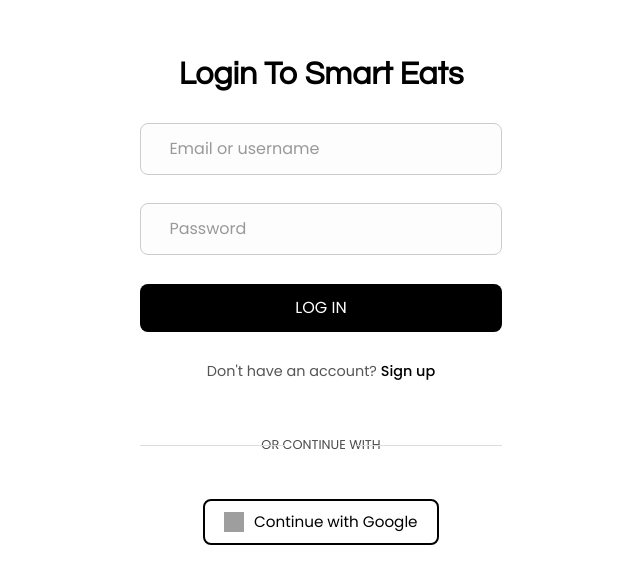
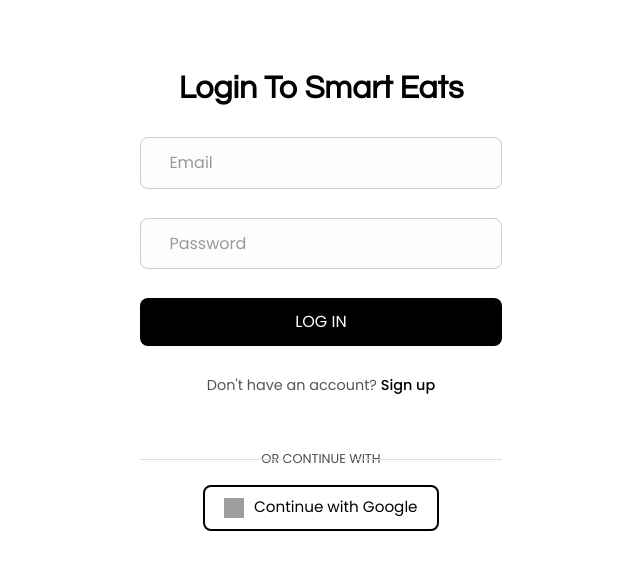
Before and after one commit to Smart-Eats/SmartEats, a React (Vite) app in the folder frontend/: page / in a window 1280 px wide. Shown: the part 102-686 px from the top of the page, without its empty margins (319-959 px from the left). Built offline with nearby package versions, Linux system fonts and the light colour scheme; grey boxes are pictures that could not be loaded; a web font is replaced by a local one.

Commit message:
Login authentication done

```diff
--- a/frontend/src/Components/Authentication/Login.jsx
+++ b/frontend/src/Components/Authentication/Login.jsx
@@ -1,22 +1,82 @@
-import React from "react";
+import React, { useState } from "react";
 import styles from "./Login.module.css";
-import { Link, NavLink } from "react-router-dom";
+import { NavLink } from "react-router-dom";
+import axios from "axios";
+import { Toaster, toast } from "react-hot-toast";
 
 const Login = () => {
+  const [email, setEmail] = useState("");
+  const [password, setPassword] = useState("");
+  const handleEmailChange = (e) => {
+    setEmail(e.target.value);
+  };
+  const handlePasswordChange = (e) => {
+    setPassword(e.target.value);
+  };
+  const handleSubmit = async (e) => {
+    e.preventDefault();
+    try {
+      const response = await axios.post(
+        "http://localhost:8000/auth/smarteats/login",
+        {
+          email,
+          password,
+        }
+      );
+      toast.success(response.data.message);
+      setEmail("");
+      setPassword("");
+    } catch (err) {
+      if (err.response && err.response.data && err.response.data.error) {
+        toast.error(err.response.data.error.join("\n"));
+      } else {
+        toast.error(err.response?.data?.message || "Signup failed");
+      }
+    }
+  };
   return (
     <div className={styles.main}>
-    <div className={styles.container}>
+      <Toaster
+        position="top-right"
+        gutter={16}
+        toastOptions={{
+          duration: 4000,
+          style: {
+            fontSize: "14px",
+            maxWidth: "500px",
+            padding: "12px 16px",
+            borderRadius: "8px",
+            boxShadow: "0 4px 12px rgba(0, 0, 0, 0.15)",
+          },
+          success: {
+            style: {
+              background: "#10B981",
+              color: "#FFFFFF",
+              borderLeft: "4px solid #059669",
+            },
+          },
+          error: {
+            style: {
+              background: "#EF4444",
+              color: "#FFFFFF",
+            },
+          },
+        }}
+      />
+      <form className={styles.container} onSubmit={handleSubmit}>
         <h1 className={styles.heading}>Login To Smart Eats</h1>
 
         <div className={styles.form}>
           <div className={styles.inputGroup}>
             <i className="fas fa-user"></i>
             <input
-            type="text"
+              type="email"
+              name="email"
+              value={email}
+              onChange={handleEmailChange}
               className={styles.input}
-            placeholder="Email or username"
-            aria-label="Email or username"
-            required
+              placeholder="Email "
+              aria-label="Email"
             />
           </div>
 
@@ -24,10 +84,12 @@
             <i className="fas fa-lock"></i>
             <input
               type="password"
+              name="password"
+              value={password}
+              onChange={handlePasswordChange}
               className={styles.input}
               placeholder="Password"
               aria-label="Password"
-            required
             />
           </div>
 
@@ -38,9 +100,15 @@
           </p>
 
           <div className={styles.divider}>OR CONTINUE WITH</div>
-
+        </div>
         <div className={styles.socialButtons}>
-          <button className={styles.googleBtn}>
+        <button
+          className={styles.googleBtn}
+          onClick={() => {
+            window.location.href =
+              "http://localhost:8000/auth/smarteats/google";
+          }}
+        >
           <img
             src="https://www.gstatic.com/firebasejs/ui/2.0.0/images/auth/google.svg"
             alt="Google"
@@ -48,8 +116,8 @@
           Continue with Google
         </button>
       </div>
-      </div>
-    </div>
+      </form>
+
     </div>
   );
 };
--- a/frontend/src/Components/Authentication/Signup.jsx
+++ b/frontend/src/Components/Authentication/Signup.jsx
@@ -23,18 +23,17 @@
         "http://localhost:8000/auth/smarteats/signup",
         { name, email, password }
       );
-      toast.success(response.data.message || "Signup successful!")
+      setName("");
+      setEmail("");
+      setPassword("");
+      toast.success(response.data.message || "Signup successful!");
     } catch (err) {
       if (err.response && err.response.data && err.response.data.error) {
-          // Join all validation errors and show them
         toast.error(err.response.data.error.join("\n"));
       } else {
         toast.error(err.response?.data?.message || "Signup failed");
       }
     }
-    // setName("");
-    // setEmail("");
-    // setPassword("");
   };
   return (
     <div className={styles.main}>
@@ -44,23 +43,23 @@
         toastOptions={{
           duration: 4000,
           style: {
-      fontSize: '14px',
-      maxWidth: '500px',
-      padding: '12px 16px',
-      borderRadius: '8px',
-      boxShadow: '0 4px 12px rgba(0, 0, 0, 0.15)',
+            fontSize: "14px",
+            maxWidth: "500px",
+            padding: "12px 16px",
+            borderRadius: "8px",
+            boxShadow: "0 4px 12px rgba(0, 0, 0, 0.15)",
           },
           success: {
             style: {
-        background: '#10B981',
-        color: '#FFFFFF',
-        borderLeft: '4px solid #059669',
+              background: "#10B981",
+              color: "#FFFFFF",
+              borderLeft: "4px solid #059669",
             },
           },
           error: {
             style: {
-        background: '#EF4444',
-        color: '#FFFFFF',
+              background: "#EF4444",
+              color: "#FFFFFF",
             },
           },
         }}
@@ -79,7 +78,6 @@
               className={styles.input}
               placeholder="Full Name"
               aria-label="Full Name"
-              required
             />
           </div>
 
@@ -93,7 +91,6 @@
               className={styles.input}
               placeholder="Email Address"
               aria-label="Email Address"
-              required
             />
           </div>
 
@@ -107,7 +104,6 @@
               className={styles.input}
               placeholder="Password"
               aria-label="Password"
-              required
             />
           </div>
 
@@ -118,9 +114,15 @@
           </p>
 
           <div className={styles.divider}>OR CONTINUE WITH</div>
-
+        </form>
         <div className={styles.socialButtons}>
-            <button className={styles.googleBtn}>
+          <button
+            className={styles.googleBtn}
+            onClick={() => {
+              window.location.href =
+                "http://localhost:8000/auth/smarteats/google";
+            }}
+          >
             <img
               src="https://www.gstatic.com/firebasejs/ui/2.0.0/images/auth/google.svg"
               alt="Google"
@@ -128,7 +130,6 @@
             Continue with Google
           </button>
         </div>
-        </form>
       </div>
     </div>
   );
```
Also changed, not shown: 1 other file (tests, documents, lock files or other folders). Lines whose indentation alone changed are shown as unchanged.
